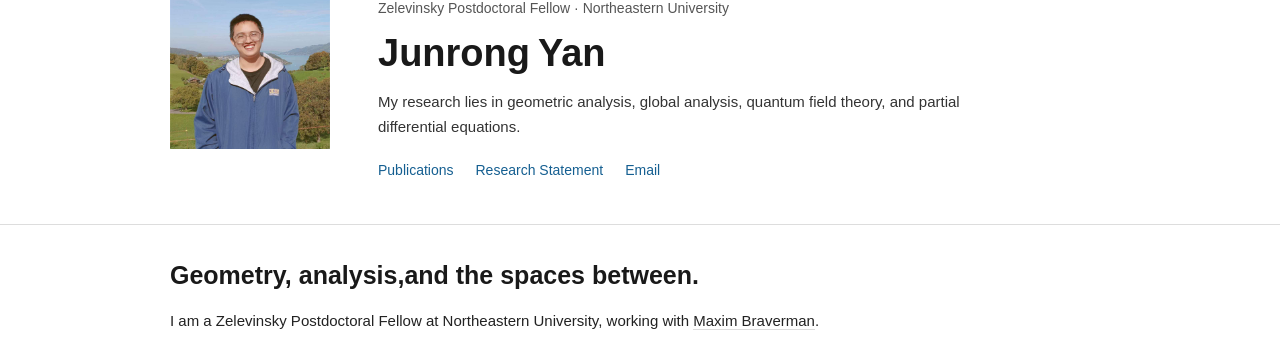
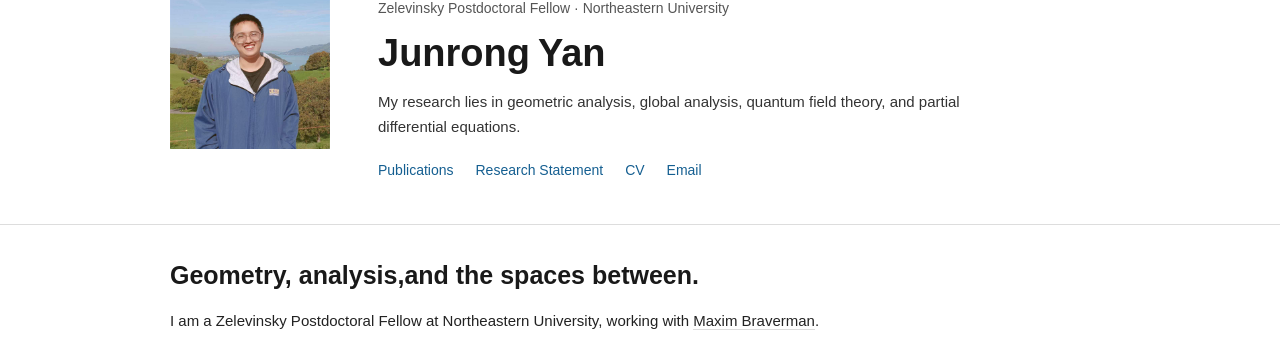
Before and after one commit to j-yan783/j-yan_math.github.io, a Jekyll site: the page index.html, which Jekyll copies as it is, in a window 1280 px wide and 900 px high. Shown: the part 161-514 px from the top of the window. Built offline with Jekyll 4.4.1, drawn with Linux system fonts in a browser that asks for light colours.

Commit message:
Update index.html

```diff
--- a/index.html
+++ b/index.html
@@ -10,7 +10,7 @@
 <body>
 <main>
   <header class="site-header"><a class="brand" href="#top" aria-label="Junrong Yan, home">JY<span>.</span></a><nav aria-label="Primary navigation"><a href="#about">About</a><a href="#research">Research</a><a href="#teaching">Teaching</a></nav><a class="nav-contact" href="mailto:j.yan@northeastern.edu">Email me <span>↗</span></a></header>
-  <section class="hero" id="top"><div class="hero-copy"><p class="eyebrow">Zelevinsky Postdoctoral Fellow · Northeastern University</p><h1>Junrong<br><em>Yan</em></h1><p class="lead">My research lies in geometric analysis, global analysis, quantum field theory, and partial differential equations.</p><div class="hero-actions"><a class="button primary" href="#research">Publications</a><a class="button text" href="Research_Statement .pdf">Research Statement</a><a class="button text" href="mailto:j.yan@northeastern.edu">Email</a></div></div><aside class="profile-card" aria-label="Current appointment">
+  <section class="hero" id="top"><div class="hero-copy"><p class="eyebrow">Zelevinsky Postdoctoral Fellow · Northeastern University</p><h1>Junrong<br><em>Yan</em></h1><p class="lead">My research lies in geometric analysis, global analysis, quantum field theory, and partial differential equations.</p><div class="hero-actions"><a class="button primary" href="#research">Publications</a><a class="button text" href="Research_Statement .pdf">Research Statement</a><a class="button text" href="CV(2026 New).pdf">CV</a><a class="button text" href="mailto:j.yan@northeastern.edu">Email</a></div></div><aside class="profile-card" aria-label="Current appointment">
       <img
         class="portrait"
         src="微信图片_20231010235505.jpg"
```
